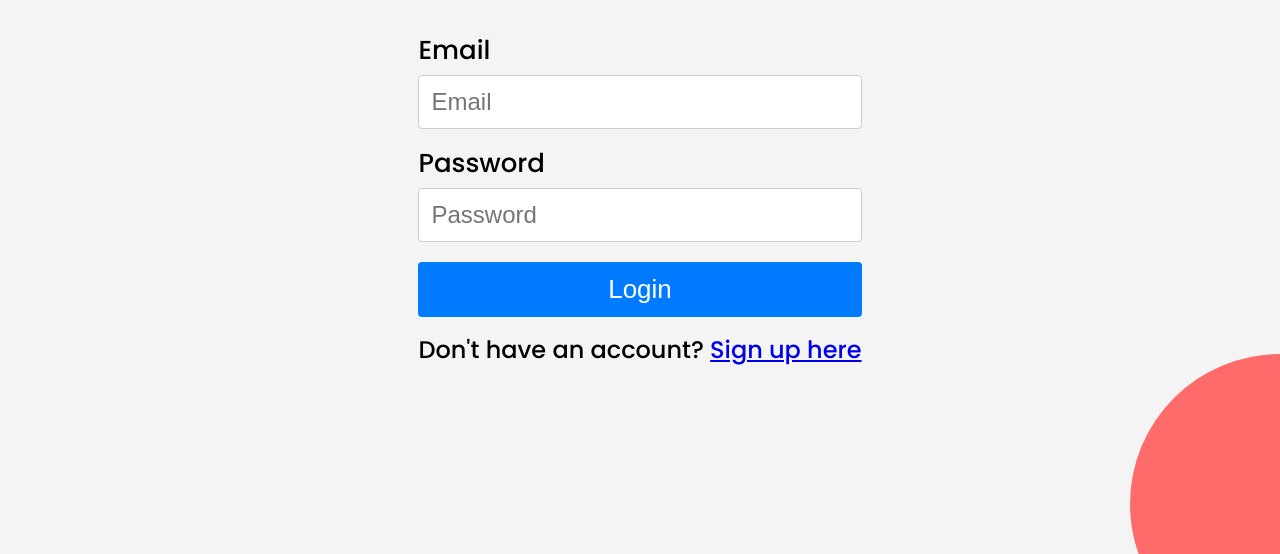
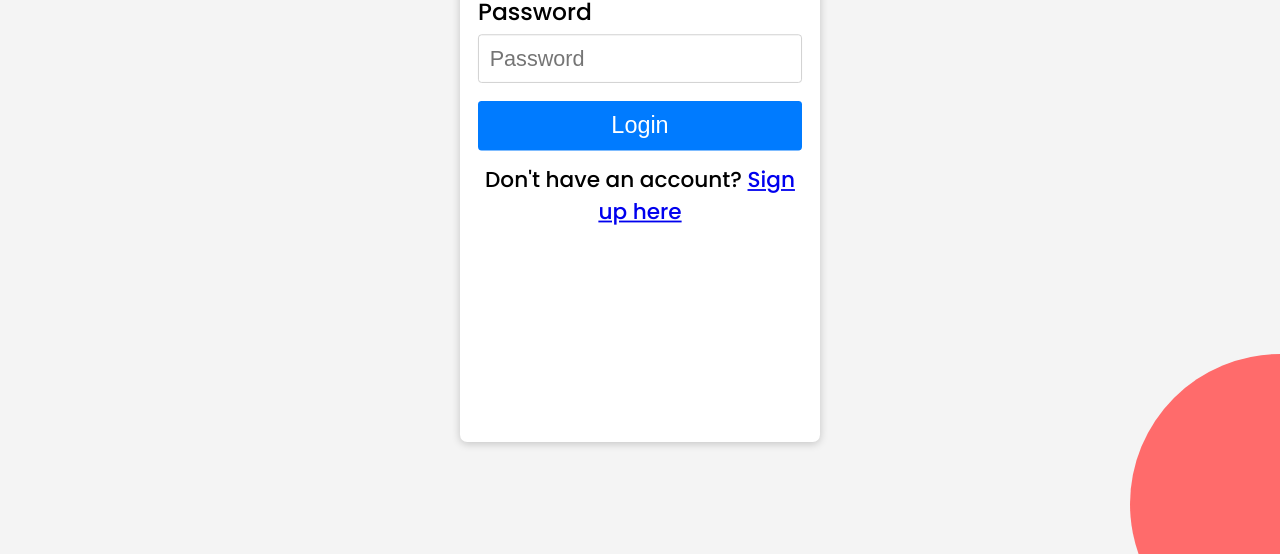
Before and after one commit to SazrBazr/CompWeb, a website with bundled scripts: page index.html in a window 1280 px wide. Shown: the part 246-800 px from the top of the page. Built offline with nearby package versions, Linux system fonts and the light colour scheme; files whose address does not match are found by name.

Commit message:
Add files via upload

```diff
--- a/index.html
+++ b/index.html
@@ -1,6 +1,8 @@
 <!DOCTYPE html>
 <html lang="en">
 <head>
+    <meta name="viewport" content="width=device-width, initial-scale=1.0">
+
   <!-- Design by foolishdeveloper.com -->
     <title>Login</title>
 
@@ -15,6 +17,7 @@
         <div class="shape"></div>
         <div class="shape"></div>
     </div>
+    <div class="form-container">
         <form>
             <h3>Log In</h3>
 
@@ -27,6 +30,7 @@
             <button id = "login-btn">Login</button>
             <p>Don't have an account? <a href="signup.html">Sign up here</a></p>
         </form>
+    </div>
 
     <script src="login.mjs" type="module"></script>
 </body>
```
Lines whose indentation alone changed are shown as unchanged.
